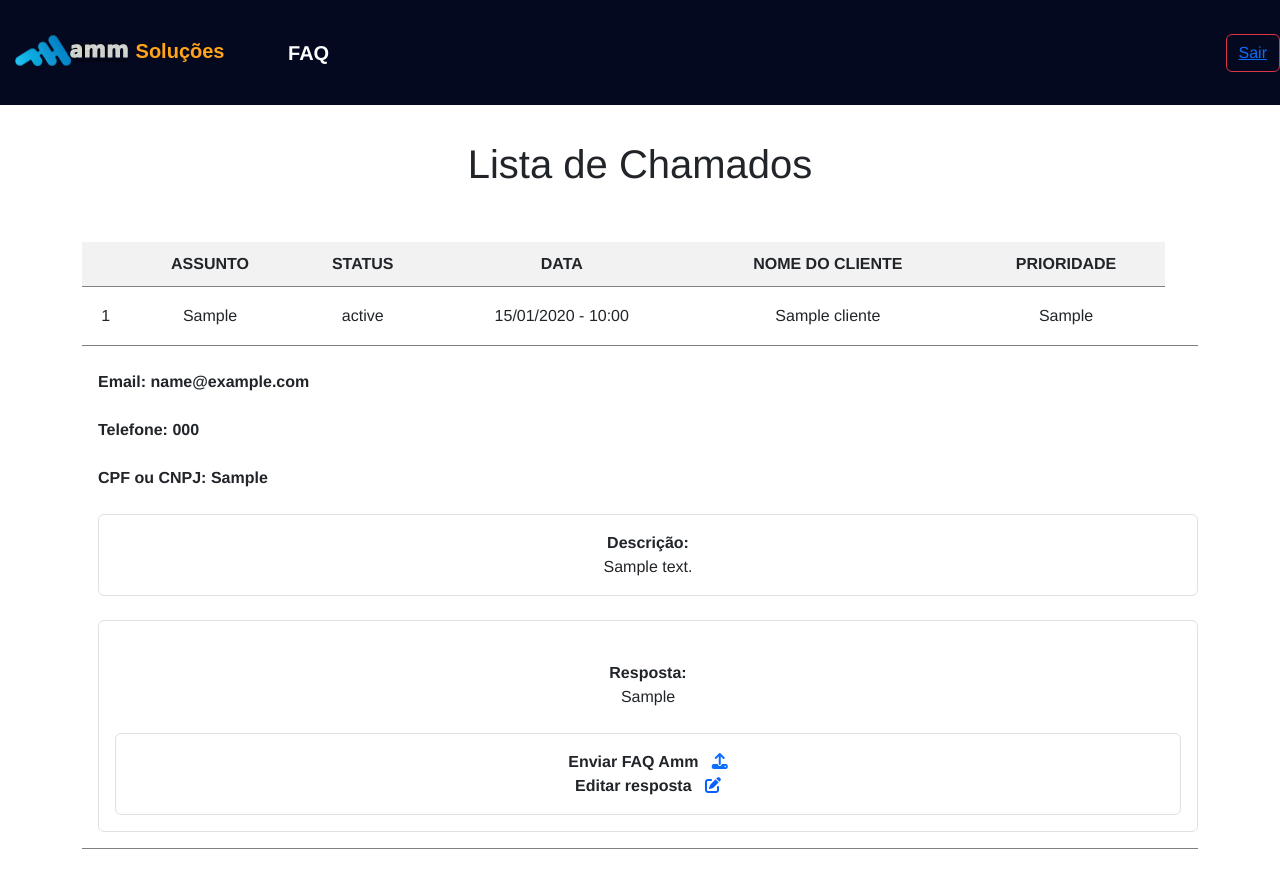
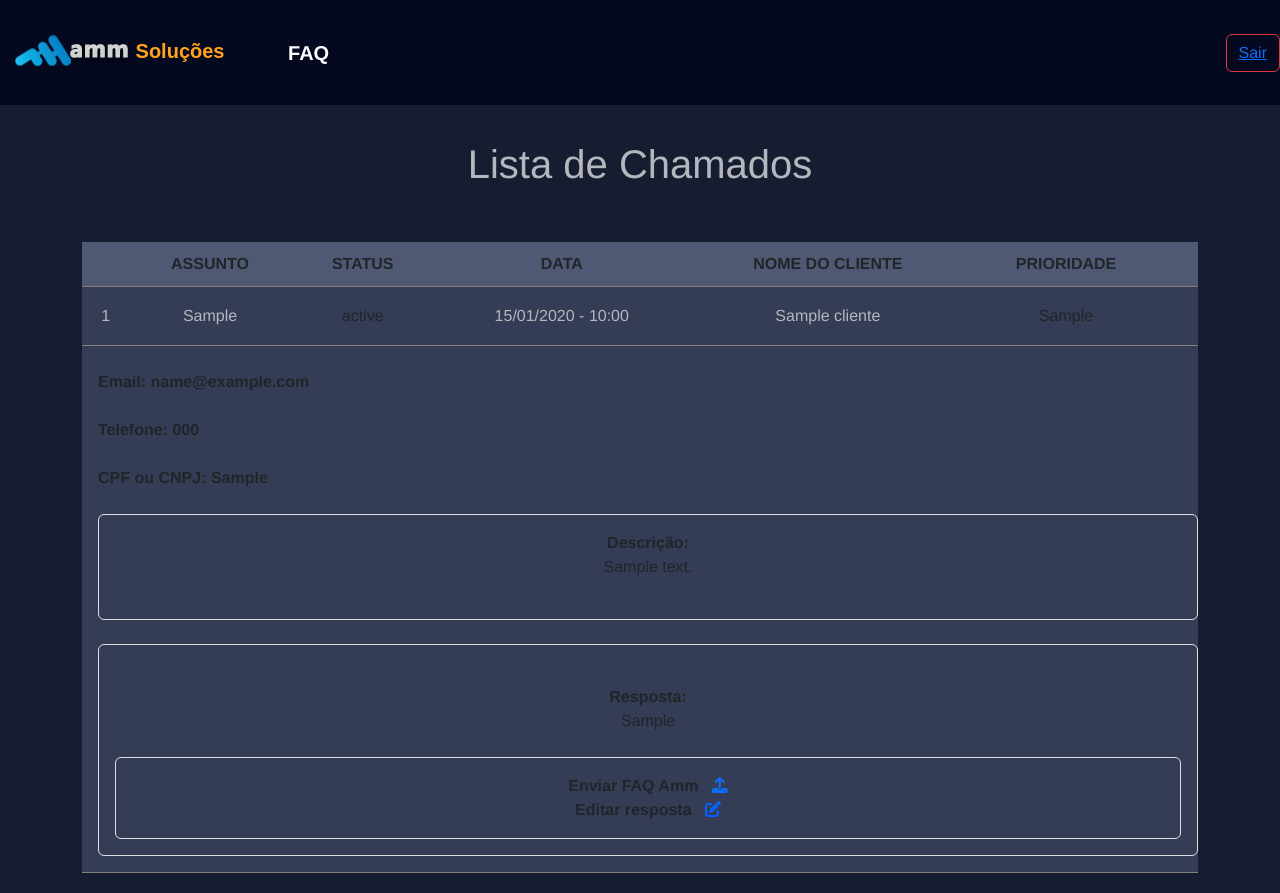
Before and after one commit to matheusSilAlm/AMMHelpDesk, a Django app: page /home/ in a window 1280 px wide, after a click that opens the changed part. Before the commit the page ends 849 px from the top, so only its background shows below. Run offline with Django 4.2, Linux system fonts and the light colour scheme; a user stored in the database is signed in; tables that the repository leaves empty hold one stand-in row (values such as "Sample post"); some libraries are stand-ins or nearby versions.

Commit message:
{FAQ} Botão {FORMS} Textarea {LISTPAGE} bg / Text

```diff
--- a/AmmHelpDesk/AmmHelpDesk/settings.py
+++ b/AmmHelpDesk/AmmHelpDesk/settings.py
@@ -38,7 +38,7 @@ INSTALLED_APPS = [
     'django.contrib.messages',
     'django.contrib.staticfiles',
     'app_helpdesk',
-    'mod_wsgi.server',
+    #'mod_wsgi.server',
 ]
 
 MIDDLEWARE = [
--- a/AmmHelpDesk/AmmHelpDesk/urls.py
+++ b/AmmHelpDesk/AmmHelpDesk/urls.py
@@ -15,5 +15,6 @@ urlpatterns = [
     path('listpage/', views.cliente_novo),
     path('home/pagecliente/', views.atender_cliente),
     path('home/updatecliente/<int:idcliente>/', views.update_cliente),
-    path('FAQ/', views.faq_amm, name='FAQ')
+    path('FAQ/', views.faq_amm, name='FAQ'),
+    path('home/updatecliente/<int:idcliente>/teste/', views.update_cliente)
 ]
--- a/AmmHelpDesk/app_helpdesk/templates/listpage.html
+++ b/AmmHelpDesk/app_helpdesk/templates/listpage.html
@@ -15,7 +15,9 @@
     <a href="/logout">Sair</a>
   </div>
   <title>Home HELPDESK</title>
-  <script src="https://cdn.tiny.cloud/1/55kan25uluq2mpo7m704qthllfdnob0rxhzeoc0l8hjkx1nt/tinymce/6/tinymce.min.js" referrerpolicy="origin"></script>
+
+
+  <script src="https://cdn.ckeditor.com/4.22.1/standard/ckeditor.js"></script>
   <style>
 
     body {
@@ -40,14 +42,14 @@
     }
 
     th {
-      background-color: #f2f2f2;
+      background-color: #505973;
     }
 
     tr {
-      background-color: #ffffff;
+      background-color: #343d55;
     }
     tr:hover {
-      background-color: #acabaa;
+      background-color: #cfcdcd4f;
     }
 
     .badge {
@@ -154,10 +156,15 @@
     text-align: center;
     box-sizing: border-box;
 }
+.flex-container {
+            display: grid;
+            justify-content: center;
+            align-items: center;
+  }
 
   </style>
 </head>
-<body>
+<body style="background-color: #161D31;">
   <nav style="background-color: #05091f;" class="navbar navbar-expand fixed-top navbar-dark custom-navbar">
     <div><a style="text-decoration: none;" href="https://ammsolucoes.com.br/">
         <img src="{% static 'img/AmmLOGO.webp' %}" alt="Logo - Empresa" style="margin-left: 15px;">
@@ -186,7 +193,7 @@
 </nav>
 
 <div class="container"><br><br><br><br>
-  <h1>Lista de Chamados</h1><br>
+  <h1 style="color: #B4B7BD;">Lista de Chamados</h1><br>
   <table>
     <thead>
       <tr>
@@ -196,11 +203,12 @@
         <th>DATA</th>
         <th>NOME DO CLIENTE</th>
         <th>PRIORIDADE</th>
+        <th></th>
       </tr>
     </thead>
     <tbody>
       {% for cliente in page_obj %}
-      <tr id="row-{{cliente.idcliente}}" class="row-clickable" data-bs-toggle="collapse" data-bs-target="#contents-collapse-{{cliente.idcliente}}" aria-controls="contents-collapse-{{cliente.idcliente}}">
+      <tr style="color: #B4B7BD;" id="row-{{cliente.idcliente}}" class="row-clickable" data-bs-toggle="collapse" data-bs-target="#contents-collapse-{{cliente.idcliente}}" aria-controls="contents-collapse-{{cliente.idcliente}}">
         <td>
           <span>{{cliente.idcliente}}</span>
         </td>
@@ -242,7 +250,9 @@
               <div class="rounded border p-3">
                 <span class="fw-bold">Descrição:</span>
                 <br>
-                <span>{{cliente.descricao }}</span>
+                <div class="flex-container">
+                <span>{{cliente.descricao | safe}}</span>
+                </div>
                 <br>
               </div>
             </li>
@@ -264,7 +274,8 @@
                     <form action="updatecliente/{{cliente.idcliente}}/" method="POST" enctype="multipart/form-data">
                       {% csrf_token %}
                       <div class="input-group mt-3">
-                        <textarea class="form-control tinymce" id="resposta_usuario" name="resposta_usuario" required></textarea>
+                        <textarea  name="resposta_usuario_{{cliente.idcliente}}" required></textarea>
+                        <br>
                         <input type="file" name="anexo"><br>
                         <button class="btn btn-primary" onclick="recarregarPagina()" type="submit">Enviar</button>
                       </div>
@@ -282,7 +293,7 @@
                 <form action="updatecliente/{{cliente.idcliente}}/" method="POST" enctype="multipart/form-data">
                   {% csrf_token %}
                   <div class="input-group mt-3">
-                    <textarea class="form-control tinymce" id="resposta_usuario" name="resposta_usuario" required></textarea>
+                    <textarea  name="resposta_usuario_{{cliente.idcliente}}" required></textarea>
                     <input type="file" name="anexo"> <br>
                     <button class="btn btn-primary" onclick="recarregarPagina()" type="submit">Enviar</button>
                   </div>
@@ -298,19 +309,11 @@
           </ul>
         </td>
       </tr>
+
       <script>
-        tinymce.init({
-          selector: 'textarea',
-          plugins: 'anchor autolink charmap codesample emoticons image link lists media searchreplace table visualblocks wordcount checklist mediaembed casechange export formatpainter pageembed linkchecker a11ychecker tinymcespellchecker permanentpen powerpaste advtable advcode editimage tinycomments tableofcontents footnotes mergetags autocorrect typography inlinecss',
-          toolbar: 'undo redo | blocks fontfamily fontsize | bold italic underline strikethrough | link image media table mergetags | addcomment showcomments | spellcheckdialog a11ycheck typography | align lineheight | checklist numlist bullist indent outdent | emoticons charmap | removeformat',
-          tinycomments_mode: 'embedded',
-          tinycomments_author: 'Author name',
-          mergetags_list: [
-            { value: 'First.Name', title: 'First Name' },
-            { value: 'Email', title: 'Email' },
-          ]
-        });
+        CKEDITOR.replace('resposta_usuario_{{cliente.idcliente}}');
       </script>
+
 
       <!-- Status Popup -->
       <div class="modal fade" id="status-popup-{{cliente.idcliente}}" tabindex="-1" aria-labelledby="status-popup-{{cliente.idcliente}}-label" aria-hidden="true">
--- a/AmmHelpDesk/app_helpdesk/templates/login.html
+++ b/AmmHelpDesk/app_helpdesk/templates/login.html
@@ -14,7 +14,7 @@
 
     <title>Página do Usuario</title>
 </head>
-<body>
+
 
 <body>
   <form action="submit" method="POST">{%csrf_token%}
@@ -68,5 +68,5 @@
     </div>
   </form>
   </body>
-</body>
+
 </html>
--- a/AmmHelpDesk/app_helpdesk/views.py
+++ b/AmmHelpDesk/app_helpdesk/views.py
@@ -20,7 +20,7 @@ from email.mime.image import MIMEImage
 from email.mime.base import MIMEBase
 from email import encoders
 from django.db.models import Q
-
+import base64
 
 # Usuário faz login na pagina.
 def login_user(request):
@@ -119,44 +119,71 @@ def update_cliente(request, idcliente):
 
     if request.method == 'POST':
         cliente = Cliente.objects.get(idcliente=idcliente)
-        resposta_usuario = request.POST.get('resposta_usuario')
+        resposta_usuario = request.POST.get('resposta_usuario_' + str(idcliente))
         cliente.resposta_usuario = resposta_usuario
 
-        # Renderizar o template do e-mail
+        if "img" in resposta_usuario:
+            resp = resposta_usuario.split('"')
+            src = resp[1]
+            resp[1] = 'cid:image_teste'
+            resposta_usuario = ''.join(resp)
+
+
+        subject = f'Resposta ao seu chamado: {cliente.assunto}'
+        from_email = 'teushiftz@gmail.com'
+        to_email = cliente.email_cliente
+
         context = {
             'cliente': cliente,
             'resposta_usuario': resposta_usuario,
         }
+
         html_message = render_to_string('pageclienteX.html', context)
+        html_message = html_message.replace('src="logo_image"', f'src="cid:logo_image"')
         text_message = strip_tags(html_message)
 
-        # Anexar a imagem embutida ao e-mail
+        email = EmailMultiAlternatives(subject, text_message, from_email, [to_email])
+        email.attach_alternative(html_message, "text/html")
+
         image_path = os.path.join(settings.BASE_DIR, 'static', 'img', 'amm-navbar-fnt.png')
         with open(image_path, 'rb') as f:
             image_data = f.read()
         image = MIMEImage(image_data)
         image.add_header('Content-ID', '<logo_image>')
         image.add_header('Content-Disposition', 'inline', filename='amm-navbar-fnt.png')
-
-        # Atualizar o conteúdo do e-mail para incluir a imagem embutida
-        html_message = html_message.replace('src="logo_image"', f'src="cid:logo_image"')
-
-        # Enviar e-mail para o cliente
-        subject = f'Resposta ao seu chamado: {cliente.assunto}'
-        from_email = 'teushiftz@gmail.com'
-        to_email = cliente.email_cliente
-
-        email = EmailMultiAlternatives(subject, text_message, from_email, [to_email])
-        email.attach_alternative(html_message, "text/html")
         email.attach(image)
 
-        # Processar o anexo enviado pelo usuário, se existir
+        resp = src.split(",")[1]
+        decoded_data=base64.b64decode((resp))
+
+        format_file = src.split(";")[0].split('/')[1]
+
+        image_path = os.path.join(settings.BASE_DIR, 'static', 'img', 'teste.' + str(format_file))
+        img_file = open(image_path, 'wb')
+        img_file.write(decoded_data)
+        img_file.close()
+
+        with open(image_path, 'rb') as f:
+            image_data = f.read()
+        image = MIMEImage(image_data)
+        image.add_header('Content-ID', '<image_teste>')
+        image.add_header('Content-Disposition', 'inline', filename='teste.' + str(format_file))
+        email.attach(image)
+
+
+
         anexo = request.FILES.get('anexo')
         if anexo:
             email.attach(anexo.name, anexo.read(), anexo.content_type)
 
+        # email.send()
+
+        if os.path.exists(image_path):
+            os.remove(image_path)
+
         email.send()
         cliente.save()
+        # return render(request, 'teste.html', {'resposta_usuario':src})
         return redirect('/')
 
     return redirect(request.path_info)
```
Also changed, not shown: AmmHelpDesk/app_helpdesk/templates/FAQ.html (+10 -10 lines), AmmHelpDesk/app_helpdesk/templates/FormsHD.html (+12 -9 lines), AmmHelpDesk/app_helpdesk/templates/teste.html (added, +16 -0 lines), 1 other file.
